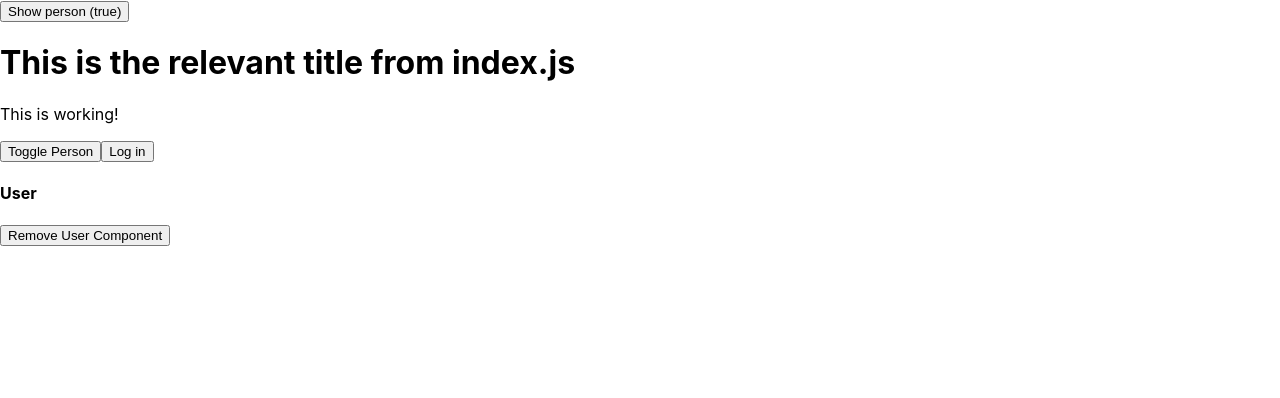
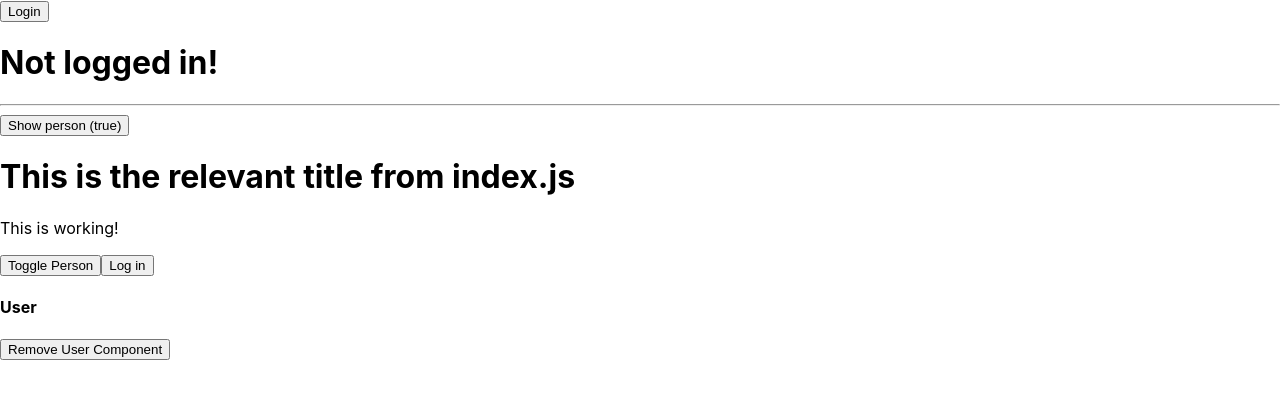
Before and after one commit to xthecapx/react, a React app: page / in a window 1280 px wide. Shown: the top 398 px of the page. Built offline with nearby package versions, Linux system fonts and the light colour scheme.

Commit message:
Share data with Context

```diff
--- /dev/null
+++ b/src/components/ContextApi/Login.js
@@ -0,0 +1,13 @@
+import React from 'react';
+
+import { AuthContext } from '../../containers/ContextApi/ContextApi';
+
+const login = props => (
+  <AuthContext.Consumer>
+    {authContext => {
+      return <button onClick={authContext.toggleAuth}>{authContext.isAuth ? 'Logout' : 'Login'}</button>;
+    }}
+  </AuthContext.Consumer>
+);
+
+export default login;
--- /dev/null
+++ b/src/components/ContextApi/Profile.js
@@ -0,0 +1,13 @@
+import React from 'react';
+
+import { AuthContext } from '../../containers/ContextApi/ContextApi';
+
+const profile = props => (
+  <AuthContext.Consumer>
+    {authContext => {
+      return <h1>{authContext.isAuth ? 'You are logged in!' : 'Not logged in!'}</h1>;
+    }}
+  </AuthContext.Consumer>
+);
+
+export default profile;
--- a/src/containers/App.js
+++ b/src/containers/App.js
@@ -4,6 +4,7 @@ import Cockpit from '../components/Cockpit/Cockpit';
 import Persons from '../components/Persons/Persons';
 import User from '../components/User/User';
 import withClass from '../hoc/withClass';
+import ContextApi from './ContextApi/ContextApi';
 
 // https://github.com/css-modules/css-modules
 // https://medium.com/nulogy/how-to-use-css-modules-with-create-react-app-9e44bec2b5c2
@@ -122,6 +123,8 @@ class App extends PureComponent {
 
     return (
       <>
+        <ContextApi />
+        <hr />
         <button
           onClick={() => {
             this.setState({ showPerson: true });
--- /dev/null
+++ b/src/containers/ContextApi/ContextApi.js
@@ -0,0 +1,34 @@
+import React, { Component } from 'react';
+
+import Login from '../../components/ContextApi/Login';
+import Profile from '../../components/ContextApi/Profile';
+
+export const AuthContext = React.createContext({
+  isAuth: false,
+  toggleAuth: () => {}
+});
+
+class ContextApi extends Component {
+  state = {
+    isAuth: false
+  };
+
+  toggleAuth = () => {
+    this.setState(prevState => {
+      return {
+        isAuth: !prevState.isAuth
+      };
+    });
+  };
+
+  render() {
+    return (
+      <AuthContext.Provider value={{ isAuth: this.state.isAuth, toggleAuth: this.toggleAuth }}>
+        <Login />
+        <Profile />
+      </AuthContext.Provider>
+    );
+  }
+}
+
+export default ContextApi;
```
